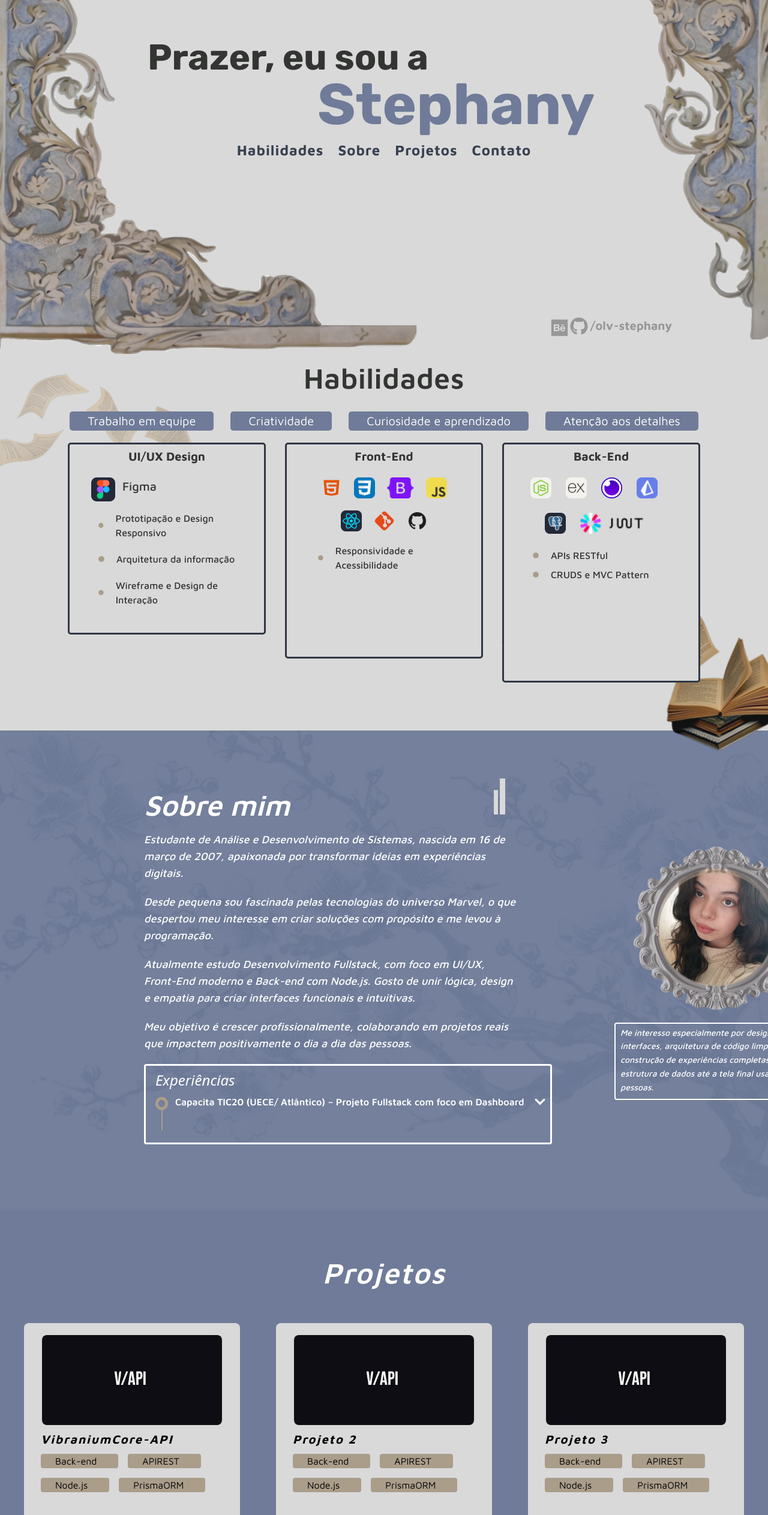
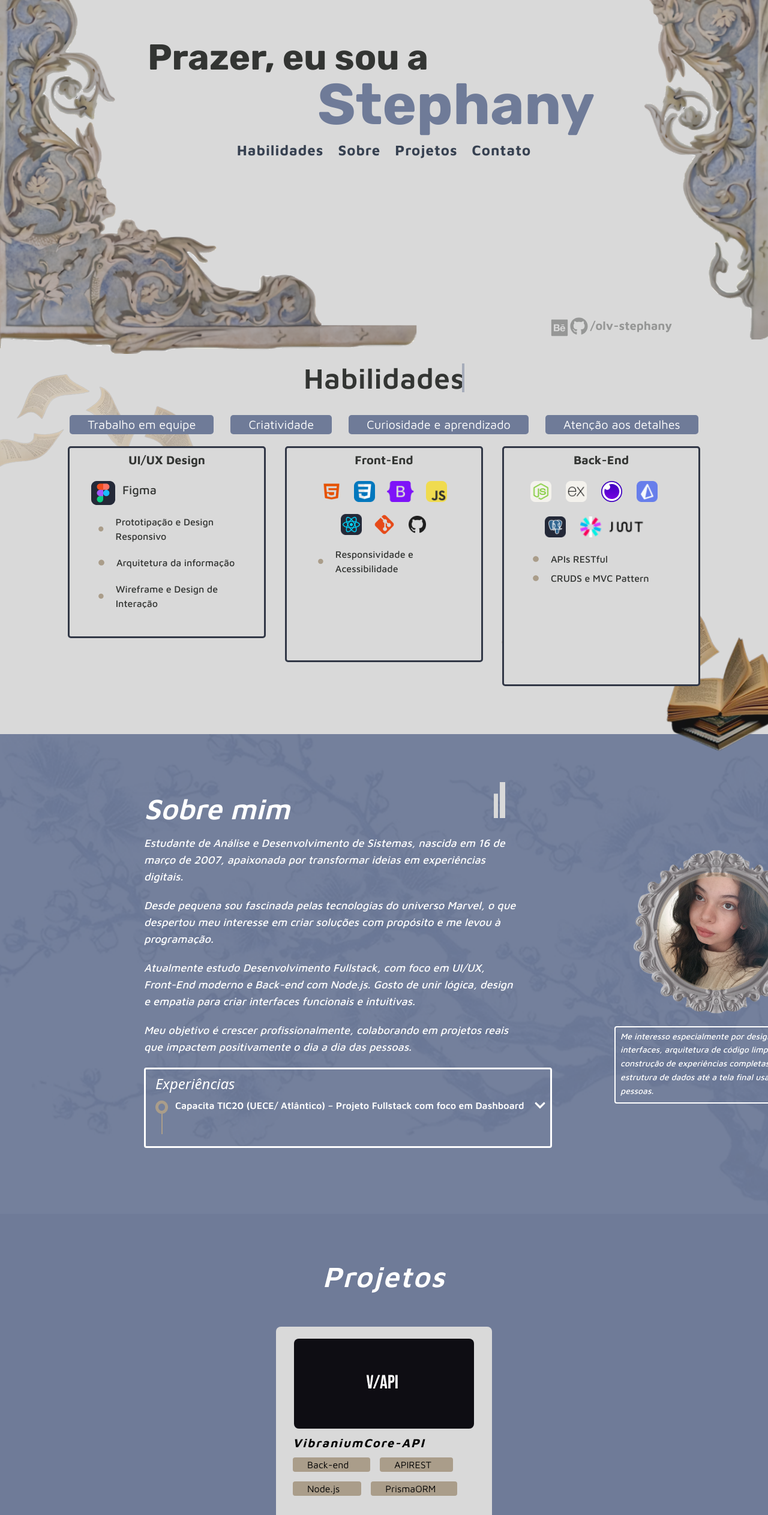
Before and after one commit to olv-stephany/PortfolioFullstack, a React (Vite) app: page / in a window 1280 px wide. Shown: the part 234-2760 px from the top of the page at 60% size. Built offline with nearby package versions, Linux system fonts and the light colour scheme.

Commit message:
feat: added animations in welcome section, skills section and projects section

```diff
--- /dev/null
+++ b/src/components/About.jsx
@@ -0,0 +1,51 @@
+import React, { useRef } from "react";
+import { motion, useInView } from "framer-motion";
+
+export default function About() {
+  const paragraphs = [
+    "Estudante de Análise e Desenvolvimento de Sistemas, nascida em 16 de março de 2007, apaixonada por transformar ideias em experiências digitais.",
+    "Desde pequena sou fascinada pelas tecnologias do universo Marvel, o que despertou meu interesse em criar soluções com propósito e me levou à programação.",
+    "Atualmente estudo Desenvolvimento Fullstack, com foco em UI/UX, Front-End moderno e Back-end com Node.js. Gosto de unir lógica, design e empatia para criar interfaces funcionais e intuitivas.",
+    "Meu objetivo é crescer profissionalmente, colaborando em projetos reais que impactem positivamente o dia a dia das pessoas."
+  ];
+
+  const ref = useRef(null);
+  const isInView = useInView(ref, { amount: 0.3 });
+
+  const containerVariants = {
+    hidden: {},
+    visible: {
+      transition: {
+        staggerChildren: 1
+      }
+    }
+  };
+
+  const paragraphVariants = {
+    hidden: { opacity: 0, y: 0 },
+    visible: { opacity: 1, y: 0 }
+  };
+
+  return (
+    <div className="about-body text-start lg:flex">
+      <motion.div
+        ref={ref}
+        className="w-155 text-lg text-[#fff] italic font-medium"
+        variants={containerVariants}
+        initial="hidden"
+        animate={isInView ? "visible" : "hidden"}
+      >
+        {paragraphs.map((p, i) => (
+          <motion.p
+            key={i}
+            className="mb-5"
+            variants={paragraphVariants}
+            transition={{ duration: 1.2 }}
+          >
+            {p}
+          </motion.p>
+        ))}
+      </motion.div>
+    </div>
+  );
+}
--- a/src/components/CardsProjects.jsx
+++ b/src/components/CardsProjects.jsx
@@ -13,37 +13,15 @@ const projects = [
       { id: 3, tag: "Node.js" },
       { id: 4, tag: "PrismaORM" },
     ],
-  },
-  {
-    id: 2,
-    image: vibraniumImage,
-    title: "Projeto 2",
-    tags: [
-      { id: 1, tag: "Back-end" },
-      { id: 2, tag: "APIREST" },
-      { id: 3, tag: "Node.js" },
-      { id: 4, tag: "PrismaORM" },
-    ],
-  },
-  {
-    id: 3,
-    image: vibraniumImage,
-    title: "Projeto 3",
-    tags: [
-      { id: 1, tag: "Back-end" },
-      { id: 2, tag: "APIREST" },
-      { id: 3, tag: "Node.js" },
-      { id: 4, tag: "PrismaORM" },
-    ],
-  },
+  }
 ];
 
 const CardsProjects = () => {
   return (
-    <div className="flex justify-center mt-15 w-full gap-5">
+    <div className="flex justify-center mt-15 w-full gap-5 ">
       {projects.map((project) => (
-        <div key={project.id} className="p-5 pt-0 ">
-          <div className="project-container bg-[#d9d9d9] rounded-lg h-[370px] w-[360px]">
+        <div key={project.id} className="p-5 pt-0 block-animation">
+          <div className="project-container bg-[#d9d9d9] rounded-lg h-[370px] w-[360px] project-animation">
             <div className="project-header">
               <div className="justify-center items-center flex flex-col">
                 <img
--- a/src/components/SoftSkills.jsx
+++ b/src/components/SoftSkills.jsx
@@ -1,5 +1,6 @@
-import React from "react";
+import React, { useRef } from "react";
 import "../styles/SoftSkills.css";
+import { motion, useInView } from "framer-motion";
 
 const SoftSkills = () => {
   const softSkills = [
@@ -21,14 +22,40 @@ const SoftSkills = () => {
     },
   ];
 
+  const ref = useRef(null);
+  const isInView = useInView(ref, { amount: 0.3 });
+  //amount == definimos uma porcentagem em decimal para ser disparada
+
+  //animação de cada item surgindo um por um
+  const container = {
+    hidden: { opacity: 0 },
+    visible: {
+      opacity: 1,
+      transition: {
+        staggerChildren: 0.8,
+      },
+    },
+  };
+
+  const item = {
+    hidden: { opacity: 0, y: 0 },
+    visible: { opacity: 1, y: 0 },
+  };
+
   return (
-    <div className="soft-skills-container lg:mt-8 flex justify-center gap-7 text-[#fff]">
+    <motion.div
+      className="soft-skills-container lg:mt-8 flex justify-center gap-7 text-[#fff]"
+      ref={ref}
+      variants={container}
+      initial="hidden"
+      animate={isInView? "visible": "hidden"}
+    >
       {softSkills.map((skill) => (
-        <p key={skill.id} className="bg-[#6F7B98]">
+        <motion.p key={skill.id} className="bg-[#6F7B98]" variants={item}>
           {skill.nome}
-        </p>
+        </motion.p>
       ))}
-    </div>
+    </motion.div>
   );
 };
 
--- a/src/pages/LandingPage.jsx
+++ b/src/pages/LandingPage.jsx
@@ -1,5 +1,6 @@
 import React from "react";
 import "../styles/LandingPage.css";
+import { motion } from "framer-motion";
 
 //icons
 import { FaGithub } from "react-icons/fa";
@@ -13,6 +14,7 @@ import ExperienceCard from "../components/ExperienceCard";
 import ProfileInfo from "../components/ProfileInfo";
 import CardsProjects from "../components/CardsProjects";
 import Menu from "../components/Menu";
+import About from "../components/About";
 
 //images
 import pages from "../images/stickers/pages-sticker.png";
@@ -48,7 +50,12 @@ const LandingPage = () => {
 
   return (
     <>
-      <section className="welcome-container">
+      <motion.section
+        initial={{ opacity: 0 }} //animação fade in
+        animate={{ opacity: 1 }}
+        transition={{ duration: 2 }}
+        className="welcome-container"
+      >
         <div className="welcome-header">
           <FrameSticker />
         </div>
@@ -79,10 +86,10 @@ const LandingPage = () => {
             </p>
           </div>
         </div>
-      </section>
+      </motion.section>
       <section className="skills-container">
         <div className="skills-header">
-          <h2 className="lg:text-5xl font-semibold mt-10">Habilidades</h2>
+          <h2 className="lg:text-5xl font-semibold mt-10 skills-title">Habilidades </h2>
         </div>
         <div className="skills-body">
           <div className="relative z-10">
@@ -107,28 +114,29 @@ const LandingPage = () => {
           </div>
           <div className="about-body text-start lg:flex">
             <div>
-              <div className="w-155 text-lg text-[#fff] italic font-medium">
-                <p className="mb-5">
+              <div className="w-155 text-lg text-[#fff] italic font-medium ">
+                {/*<p className="mb-5 typing-effect">
                   Estudante de Análise e Desenvolvimento de Sistemas, nascida em
                   16 de março de 2007, apaixonada por transformar ideias em
                   experiências digitais.{" "}
                 </p>
-                <p className="mb-5">
+                <p className="mb-5 typing-effect">
                   Desde pequena sou fascinada pelas tecnologias do universo
                   Marvel, o que despertou meu interesse em criar soluções com
                   propósito e me levou à programação.
                 </p>
-                <p className="mb-5">
+                <p className="mb-5 typing-effect">
                   Atualmente estudo Desenvolvimento Fullstack, com foco em
                   UI/UX, Front-End moderno e Back-end com Node.js. Gosto de unir
                   lógica, design e empatia para criar interfaces funcionais e
                   intuitivas.
                 </p>
-                <p className="mb-5">
+                <p className="mb-5 typing-effect">
                   Meu objetivo é crescer profissionalmente, colaborando em
                   projetos reais que impactem positivamente o dia a dia das
                   pessoas.
-                </p>
+                </p>*/}
+                <About/>
               </div>
               <ExperienceCard />
             </div>
@@ -148,8 +156,8 @@ const LandingPage = () => {
           <CardsProjects />
         </div>
       </section>
-      <section className="contacts-container bg-[#d9d9d9] w-full h-full overflow-x-hidden bg-cover bg-center ">
-        <div className="contacts-header ml-[45vw] border-4 border-[#6F7B98] w-[40rem] h-[25rem] top-[10vh] relative bg-[#6f7b9817] p-5 flex-col justify-center flex items-center ">
+      <section className="contacts-container bg-[#d9d9d9] w-full h-full overflow-x-hidden bg-cover bg-center mt-0">
+        <div className="contacts-header ml-[40vw] border-4 border-[#6F7B98] w-[40rem] h-[25rem] top-[5vh] relative bg-[#6f7b9817] p-5 flex-col justify-center flex items-center ">
           <h2 className="font-medium text-3xl p-5 ">Vamos Conversar?</h2>
           <p className="w-[550px] text-lg mb-2 font-medium">
             Se você quiser colaborar, conversar ou tiver interesse no meu
@@ -170,7 +178,7 @@ const LandingPage = () => {
             ))}
           </div>
         </div>
-        <div className="contacts-body ml-[15vw] mt-0">
+        <div className="contacts-body ml-[14vw] mt-0">
           <img src={statue} alt="" />
         </div>
       </section>
--- a/src/styles/LandingPage.css
+++ b/src/styles/LandingPage.css
@@ -10,42 +10,104 @@ body {
   color: #333533;
 }
 
-.welcome-body h1, h2{
+.welcome-body h1,
+h2 {
   font-family: "Rubik", sans-serif;
 }
 
-.welcome-body ul, li{
+.welcome-body ul,
+li {
   font-family: "Maven Pro", sans-serif;
   letter-spacing: 1px;
 }
 
-.skills-header h2{
+.skills-header h2 {
   font-family: "Maven Pro", sans-serif;
   letter-spacing: 0.5px;
+  position: relative;
+  display: inline-block;
+  overflow: hidden;
 }
 
-p{
+p {
   font-family: "Maven Pro", sans-serif;
 }
-.about-container, .contacts-container{
-  background-image: url('../images/background-aboutme.png');
-  object-fit:cover;
+.about-container,
+.contacts-container {
+  background-image: url("../images/background-aboutme.png");
+  object-fit: cover;
   width: 100%;
   background-repeat: no-repeat;
 }
-.about-container h2{
+.about-container h2 {
   font-family: "Maven Pro", sans-serif;
 }
-.projects-container{
+.projects-container {
   width: 100%;
 }
-.projects-container h2{
+.project-animation{
+  transition: transform 0.3s ease, box-shadow 0.3s ease;
+  cursor: pointer;
+  position: relative;
+}
+.project-animation:hover {
+  transform: translateY(-5px);
+  box-shadow: 0 8px 15px rgba(0, 0, 0, 0.2);
+}
+
+.projects-container h2 {
   font-family: "Maven Pro", sans-serif;
   letter-spacing: 2px;
 }
-footer{
-  background-image: url('../images/background-footer.png');
-  object-fit:cover;
+
+/*Animations - scroll in projects-container (zoom in + fade in + scroll) */
+@keyframes appear {
+  from {
+    opacity: 0;
+    translate: translateX(-100px);
+  }
+  to {
+    opacity: 1;
+    transform: translateX(0px);
+  }
+}
+
+.block-animation {
+  animation: appear linear;
+  animation-timeline: view(
+
+  ); /*animação so acontece quando o elemento está visivel na tela*/
+  animation-range: entry 2% cover 40%; /*faz o elemento entrar quando aparecer na tela*/
+}
+
+/*Animation - Typing Writer on Skills Title*/
+.skills-header h2::before{
+  content: "";
+  position: absolute;
+  top: 0;
+  right: 0;
+  height: 100%;
+  width: 100%;
+  background-color: #d9d9d9 !important;
+  border-left: 4px solid #6f7b98;
+  animation: typing 10s steps(10) infinite, blink 0.5s infinite ;
+}
+@keyframes typing{
+  0%   { width: 100%; }
+  40%  { width: 0%; }
+  60%  { width: 0%; }
+  100% { width: 100%; }
+}
+@keyframes blink {
+  50% {
+    border-left-color: transparent;
+  }
+}
+
+
+footer {
+  background-image: url("../images/background-footer.png");
+  object-fit: cover;
   width: 100%;
   background-repeat: no-repeat;
 }
```
